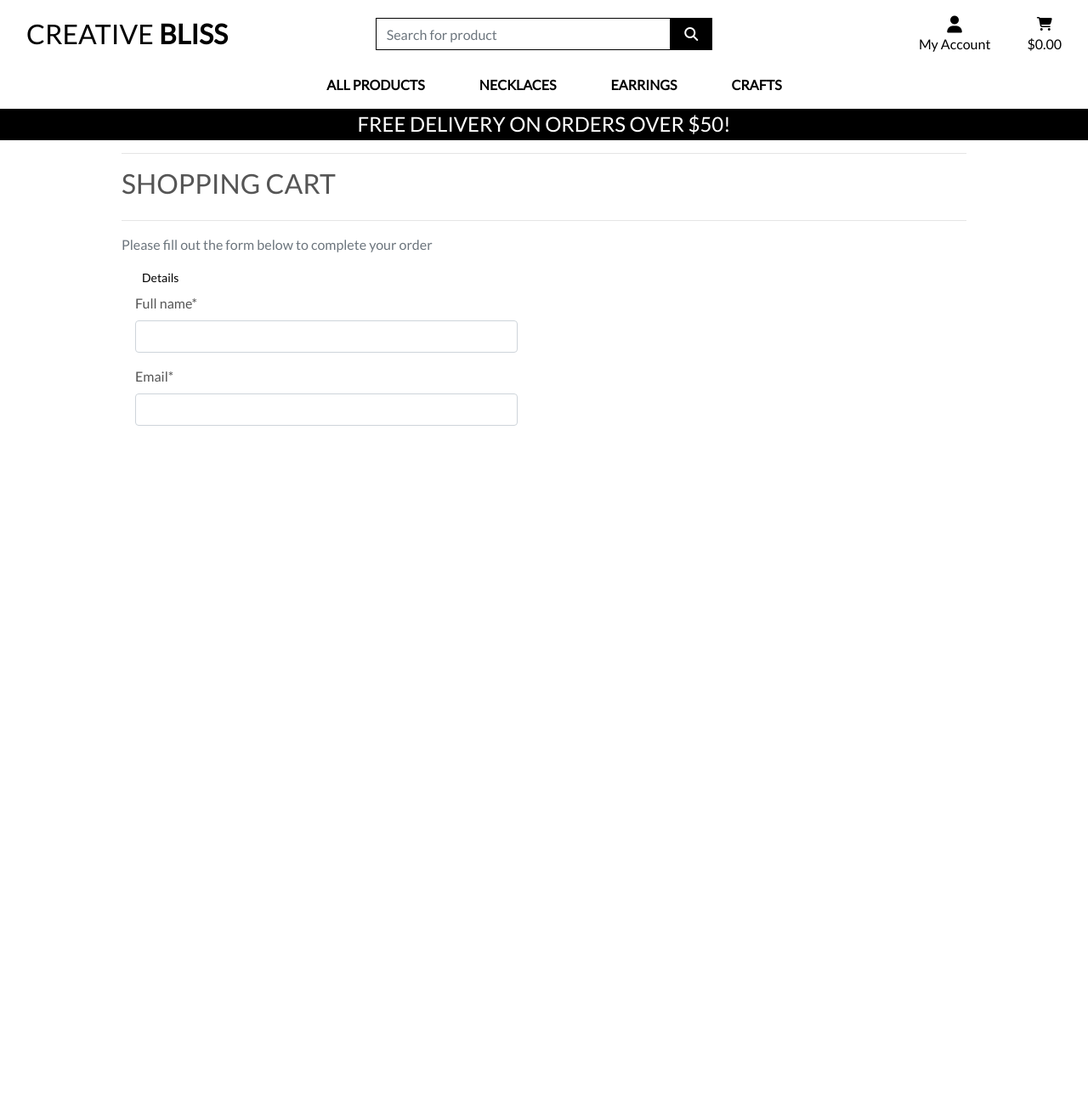
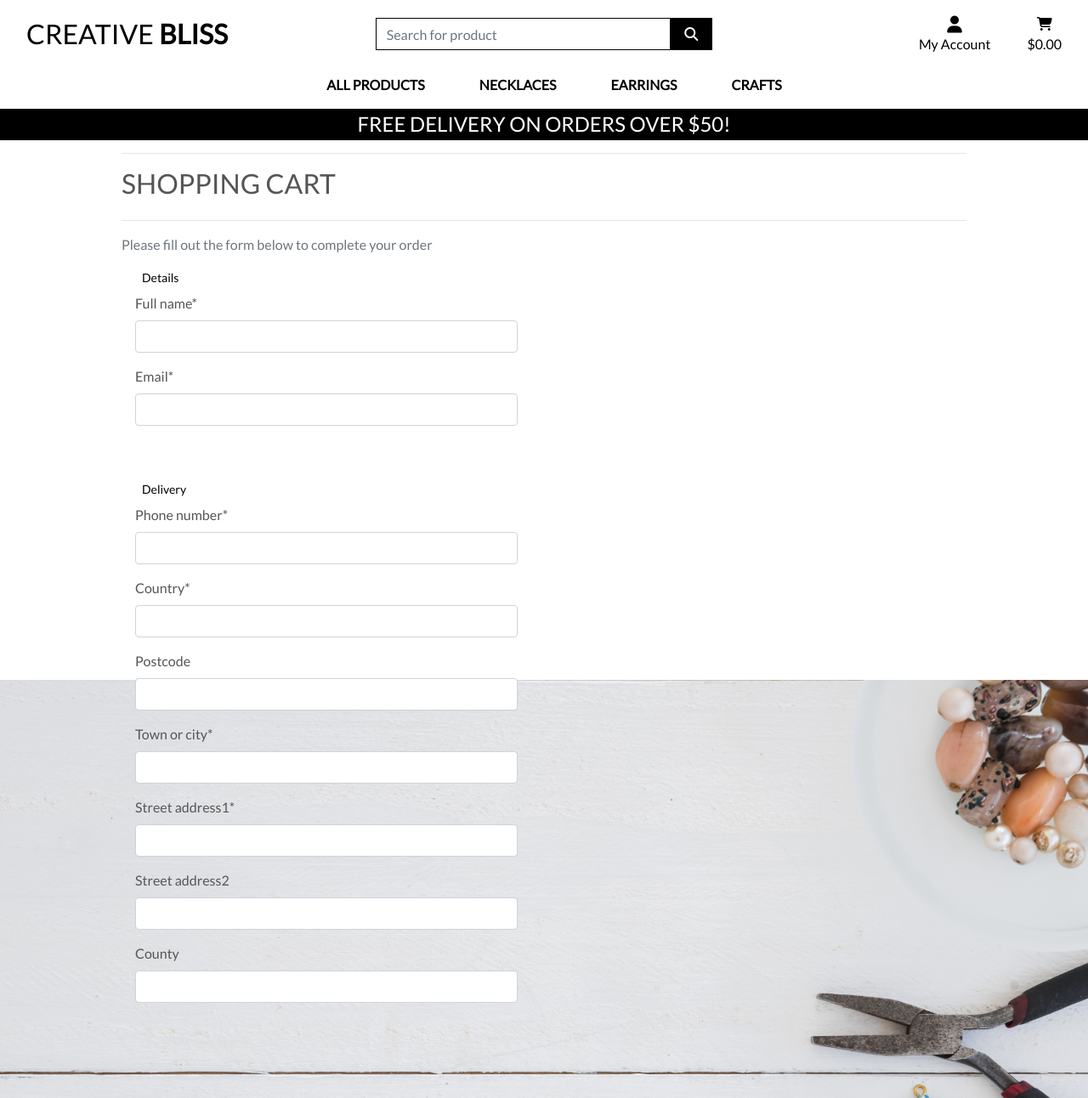
Before and after one commit to Silver25/creative-spark, a Django app: template checkout/templates/checkout/checkout.html in a window 1280 px wide. Shown: the whole page at 85% size. Before the commit the page ends 501 px from the top, so only its background shows below. Run offline with Django 3.2, Linux system fonts and the light colour scheme; the template is opened without the code that fills it: values that come from a table or form of the project are taken from there, others are empty; tables that the repository leaves empty hold one stand-in row (values such as "Sample post"); parts of the project's set-up code (start-up, migrations or seed data) failed here and were passed over; some libraries are stand-ins or nearby versions.

Commit message:
Create second checkout fieldset with user delivery details

```diff
--- a/checkout/templates/checkout/checkout.html
+++ b/checkout/templates/checkout/checkout.html
@@ -30,12 +30,24 @@
                 <p class="text-muted">Please fill out the form below to complete your order</p>
                 <form action="{% url 'checkout' %}" method="POST" id="payment-form">
                     {% csrf_token %}
+
                     <fieldset class="rounded px-3 mb-5">
                         <legend class="fieldset-label small text-black px-2 w-auto">Details</legend>
                         {{ order_form.full_name | as_crispy_field }}
                         {{ order_form.email | as_crispy_field }}
                     </fieldset>
-                    <fieldset class="rounded px-3 mb-5"></fieldset>
+
+                    <fieldset class="rounded px-3 mb-5">
+                        <legend class="fieldset-label small text-black px-2 w-auto">Delivery</legend>
+                        {{ order_form.phone_number | as_crispy_field }}
+                        {{ order_form.country | as_crispy_field }}
+                        {{ order_form.postcode | as_crispy_field }}
+                        {{ order_form.town_or_city | as_crispy_field }}
+                        {{ order_form.street_address1 | as_crispy_field }}
+                        {{ order_form.street_address2 | as_crispy_field }}
+                        {{ order_form.county | as_crispy_field }}
+                    </fieldset>
+
                     <fieldset class="px-3 mb-5"></fieldset>
                 </form>
             </div>
```
